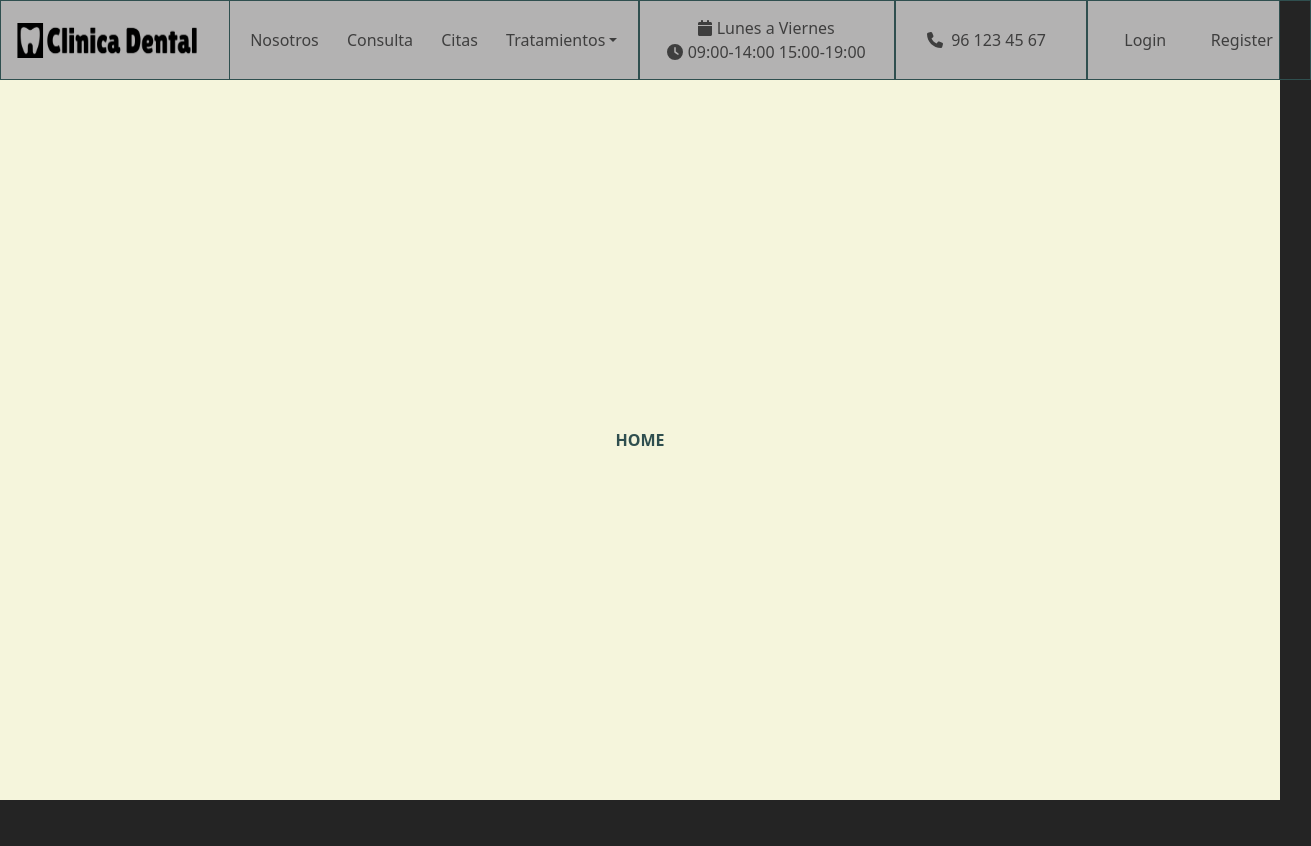
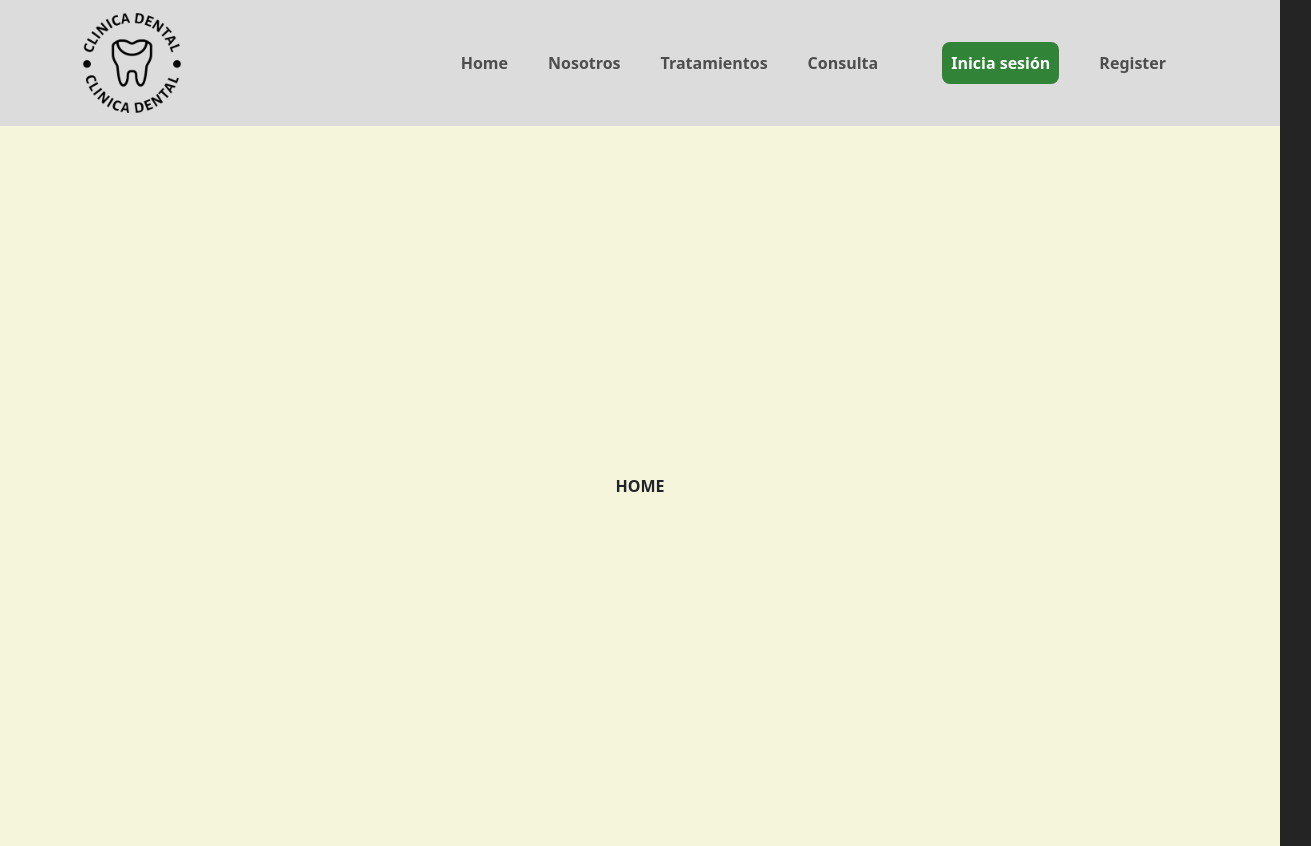
Before and after one commit to ansualo/proyecto5-frontendClinicaDental, a React (Vite) app: page / in a window 1280 px wide. Shown: the whole page, 1311 px wide, since content can reach past the window. Before the commit the page ends 800 px from the top, so only its background shows below. Built offline with nearby package versions, Linux system fonts and the light colour scheme.

Commit message:
style: change header style

```diff
--- a/package.json
+++ b/package.json
@@ -10,9 +10,6 @@
     "preview": "vite preview"
   },
   "dependencies": {
-    "@fortawesome/fontawesome-svg-core": "^6.4.0",
-    "@fortawesome/free-solid-svg-icons": "^6.4.0",
-    "@fortawesome/react-fontawesome": "^0.2.0",
     "bootstrap": "^5.3.0",
     "react": "^18.2.0",
     "react-bootstrap": "^2.7.4",
--- a/src/common/CustomButton/CustomButton.css
+++ b/src/common/CustomButton/CustomButton.css
@@ -11,7 +11,11 @@
     cursor: pointer;
     transition: border-color 0.25s;
     margin: 2em;
+    transition: 0.5s;
   }
+
   .buttonDesign:hover {
     border-color: #0b4607;
+    transition: 0.5s;
+    transform: scale(1.05)
   }
--- a/src/common/Header/Header.css
+++ b/src/common/Header/Header.css
@@ -1,49 +1,5 @@
 .headerDesign{
-    height: 10vh;
     width: 100vw;
-    background-color: rgb(179, 178, 178);
-    border: 0.08em solid darkslategray;
+    background-color:gainsboro;
+    font-weight: bold;
 }
-
-.linkDesign{
-    color: darkslategray;
-    font-weight: bold;
-    margin: 2em
-}
-
-.linkDesign:hover{
-    color:white;
-}
-
-
-@media screen and (min-width: 1025px) {
-
-    .menuLeft, .phone, .timetable, .menuRight{
-        height: 10vh;
-        border: 0.08em solid darkslategray;
-        display: flex;
-        align-items: center;
-        justify-content: center;
-    }
-
-    .menuLeft{
-        width: 32vw;
-        justify-content: space-evenly;
-    }
-
-    .timetable{
-        width: 20vw;
-        display: flex;
-        flex-direction: column;
-    }
-
-    .phone{
-        width: 15vw;
-    }
-
-    .menuRight{
-        width: 17.5vw;
-        justify-content: space-evenly;
-    }
-
-}
--- a/src/common/Header/Header.jsx
+++ b/src/common/Header/Header.jsx
@@ -1,86 +1,36 @@
+
 import React from "react";
 import './Header.css';
-//Bootstrap
 import Container from 'react-bootstrap/Container';
 import Nav from 'react-bootstrap/Nav';
 import Navbar from 'react-bootstrap/Navbar';
-import NavDropdown from 'react-bootstrap/NavDropdown';
-//FontAwesome
-import { FontAwesomeIcon } from '@fortawesome/react-fontawesome'
-import { faPhone } from '@fortawesome/free-solid-svg-icons'
-import { faCalendar } from '@fortawesome/free-solid-svg-icons'
-import { faClock } from '@fortawesome/free-solid-svg-icons'
-
-const phoneIcon = <FontAwesomeIcon icon={faPhone} />;
-const calendarIcon = <FontAwesomeIcon icon={faCalendar} />
-const clockIcon = <FontAwesomeIcon icon={faClock} />
+import { CustomButton } from '../../common/CustomButton/CustomButton';
 
 export const Header = () => {
-
-//     const navigate = useNavigate();
-
-//     return (
-//         <div class="headerDesign">
-//             <div className="linkDesign" onClick={()=> navigate('/')}>HOME</div>
-//             <div className="linkDesign" onClick={()=> navigate('/login')}>LOGIN</div>
-//             <div className="linkDesign" onClick={()=> navigate('/register')}>REGISTER</div>
-//         </div>
-//     )
-// }
-
-
   return (
-    <Navbar expand="lg" className="headerDesign">
-      <Container className="m-0 p-0">
-        <Navbar.Brand className="px-3" href="/">
-            <img
-              src="src\assets\img\clinica-dental-high-resolution-logo-black-on-transparent-background.png"
-              width="180vw"
-              height="35h"
-              className="d-inline-block align-top"
-              alt="Clinica dental logo"
-            />
+    <Navbar collapseOnSelect expand="lg" className="headerDesign">
+      <Container>
+        <Navbar.Brand href="/">
+          <img
+            src="src\assets\img\logo.png"
+            width="100"
+            height="100"
+            className="d-inline-block align-top"
+            alt="Clinica dental logo"
+          />
         </Navbar.Brand>
         <Navbar.Toggle aria-controls="basic-navbar-nav" />
         <Navbar.Collapse id="basic-navbar-nav">
-
-          <Nav className=" menuLeft">
-            <Nav.Link href="/">Nosotros</Nav.Link>
-            <Nav.Link href="/">Consulta</Nav.Link>
-            <Nav.Link href="/">Citas</Nav.Link>
-            <NavDropdown title="Tratamientos" id="basic-nav-dropdown">
-              <NavDropdown.Item href="#action/3.1">Action</NavDropdown.Item>
-              <NavDropdown.Item href="#action/3.2">
-                Another action
-              </NavDropdown.Item>
-              <NavDropdown.Item href="#action/3.3">Something</NavDropdown.Item>
-              <NavDropdown.Divider />
-              <NavDropdown.Item href="#action/3.4">
-                Separated link
-              </NavDropdown.Item>
-            </NavDropdown>
-           </Nav>
-
-           <Navbar.Text className="timetable">
-             <p className="m-0">{calendarIcon} Lunes a Viernes</p>
-             <p className="m-0"> {clockIcon} 09:00-14:00 15:00-19:00</p>
-           </Navbar.Text>
-
-           <Navbar.Text className="phone">
-             {phoneIcon }
-             <p className="m-2">96 123 45 67</p>
-           </Navbar.Text>
-
-           <Nav className=" menuRight">
-            <Nav.Link href="/login">Login</Nav.Link>
-            <Nav.Link href="/register">Register</Nav.Link>
+          <Nav className="ms-auto d-flex align-items-center">
+            <Nav.Link href="/" className="me-4">Home</Nav.Link>
+            <Nav.Link href="/" className="me-4">Nosotros</Nav.Link>
+            <Nav.Link href="/" className="me-4">Tratamientos</Nav.Link>
+            <Nav.Link href="/" className="me-4">Consulta</Nav.Link>
+            <CustomButton name="Inicia sesión" path="/login" />
+            <Nav.Link href="/register" className="me-4">Register</Nav.Link>
           </Nav>
-
         </Navbar.Collapse>
       </Container>
     </Navbar>
   );
 }
-
-
-// ReactDOM.render(phoneIcon, document.body)
--- a/src/common/InputForm/InputForm.css
+++ b/src/common/InputForm/InputForm.css
@@ -3,7 +3,7 @@
 }
 
 .formDesign{
-    border: 0.1em solid darkslategray;
+    border: 0.1em solid black;
     padding: 2em;
     text-align: start;
 }
--- a/src/pages/Home/Home.css
+++ b/src/pages/Home/Home.css
@@ -2,7 +2,6 @@
     min-height: 90vh;
     width: 100vw;
     background-color: beige;
-    color: darkslategray;
     font-weight: bold;
     display: flex;
     align-items: center;
--- a/src/pages/Login/Login.css
+++ b/src/pages/Login/Login.css
@@ -2,7 +2,6 @@
     height: 90vh;
     width: 100vw;
     background-color:gainsboro;
-    color: darkslategray;
     font-weight: bold;
     display: flex;
     flex-direction: column;
--- a/src/pages/Register/Register.css
+++ b/src/pages/Register/Register.css
@@ -2,7 +2,6 @@
     min-height: 90vh;
     width: 100vw;
     background-color:gainsboro;
-    color: darkslategray;
     font-weight: bold;
     display: flex;
     flex-direction: column;
```
Also changed, not shown: src/assets/img/clinica-dental-high-resolution-logo-black-on-transparent-background.png (deleted), src/assets/img/logo.png (added).
